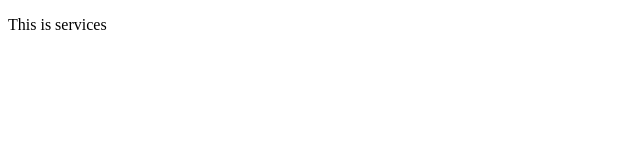
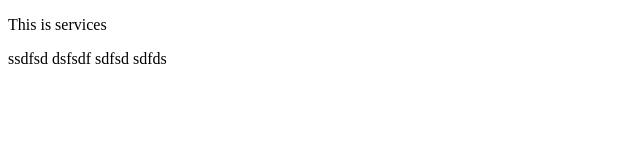
Before and after one commit to bijith90/test, a plain HTML site: page services.html in a window 1280 px wide. Shown: the whole page, without its empty margins (0-640 px from the left). Drawn offline with Linux system fonts and the light colour scheme.

Commit message:
Modified services

```diff
--- a/services.html
+++ b/services.html
@@ -5,5 +5,9 @@
 </head>
 <body>
 <p>This is services</p>
+ssdfsd
+dsfsdf
+sdfsd
+sdfds
 </body>
 </html>
```
